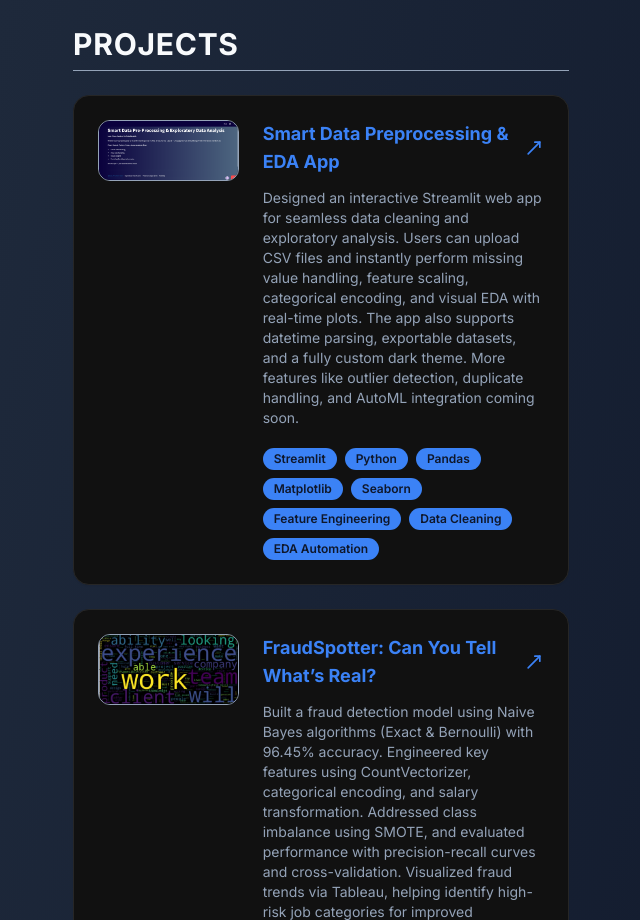
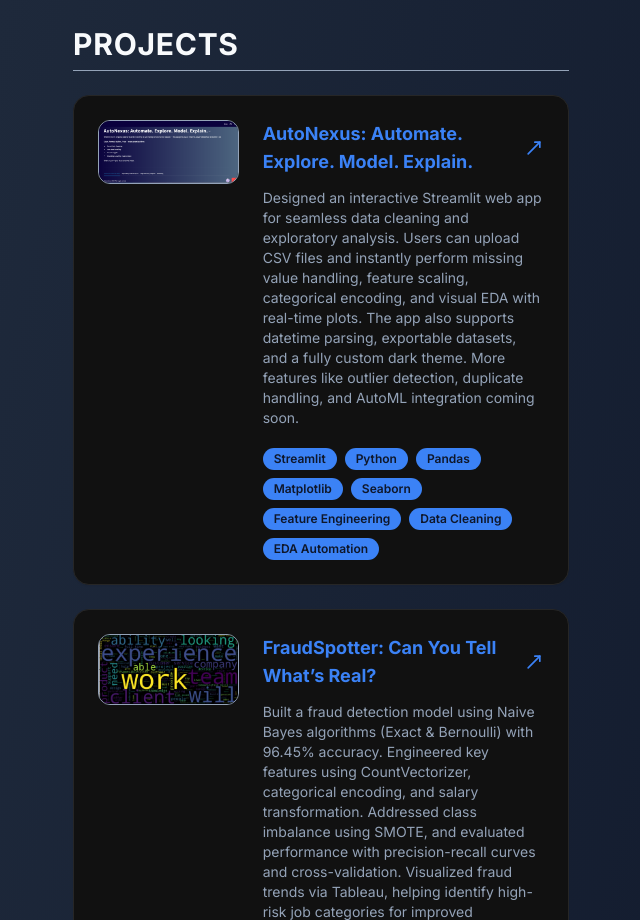
Before and after one commit to srilekhatv/srilekhatv-portfolio, a Next.js app: page / in a window 1280 px wide. Shown: the part 3420-4340 px from the top of the page, without its empty margins (591-1231 px from the left). Built offline with nearby package versions, Linux system fonts and the light colour scheme.

Commit message:
Modified Project Info

```diff
--- a/components/Projects.tsx
+++ b/components/Projects.tsx
@@ -12,8 +12,8 @@ import { MoveUpRight } from "lucide-react";
 
 const jobProjects = [
   {
-    imagePath: "/eda.png", // Add a preview screenshot named eda.png in your public folder
-    title: "Smart Data Preprocessing & EDA App",
+    imagePath: "/autonexus.png", // Add a preview screenshot named eda.png in your public folder
+    title: "AutoNexus: Automate. Explore. Model. Explain.",
     description:
       "Designed an interactive Streamlit web app for seamless data cleaning and exploratory analysis. Users can upload CSV files and instantly perform missing value handling, feature scaling, categorical encoding, and visual EDA with real-time plots. The app also supports datetime parsing, exportable datasets, and a fully custom dark theme. More features like outlier detection, duplicate handling, and AutoML integration coming soon.",
     skills: [
@@ -26,7 +26,7 @@ const jobProjects = [
       "Data Cleaning",
       "EDA Automation",
     ],
-    link: "https://smart-data-app.streamlit.app" // Replace with your actual Streamlit app link
+    link: "https://autonexus.streamlit.app/" // Replace with your actual Streamlit app link
   },
 
   {
```
Also changed, not shown: public/eda.png (deleted).
